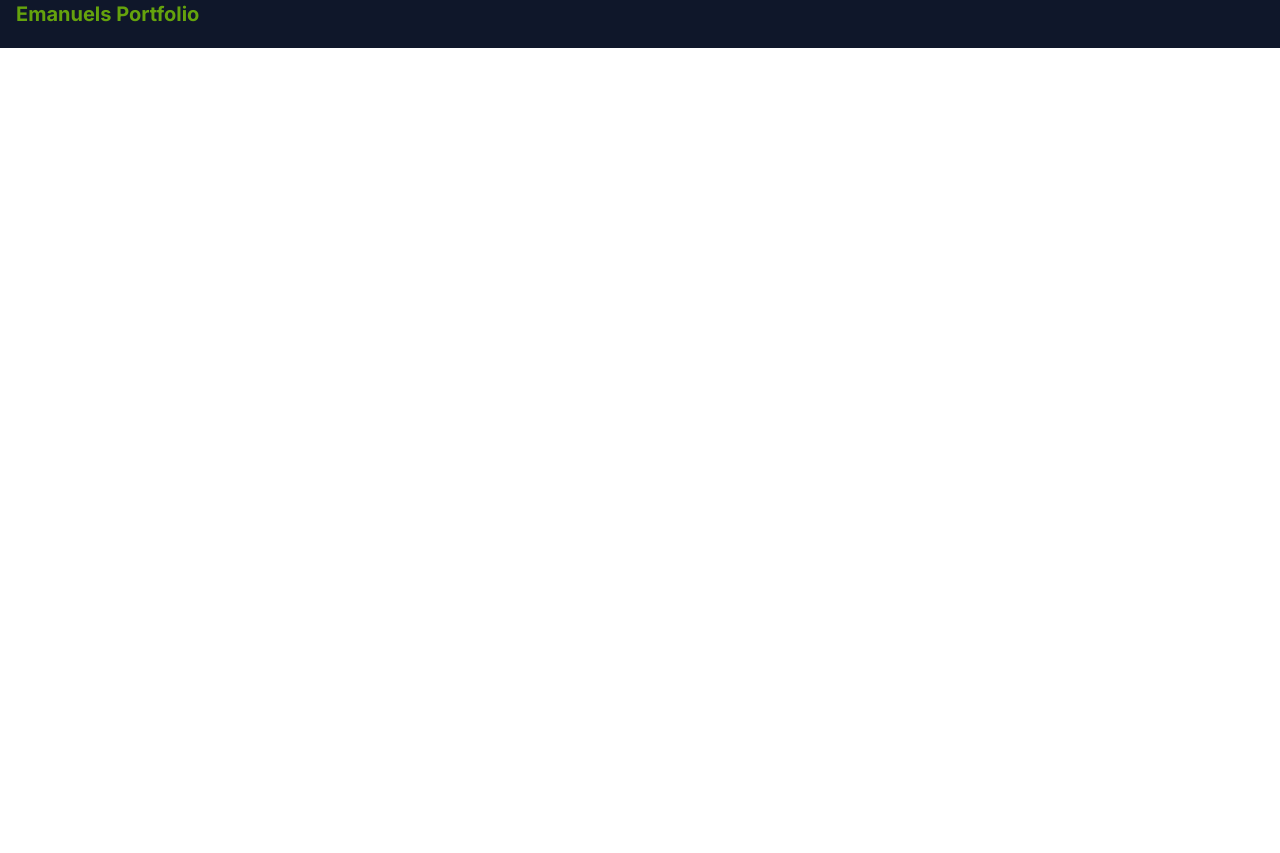
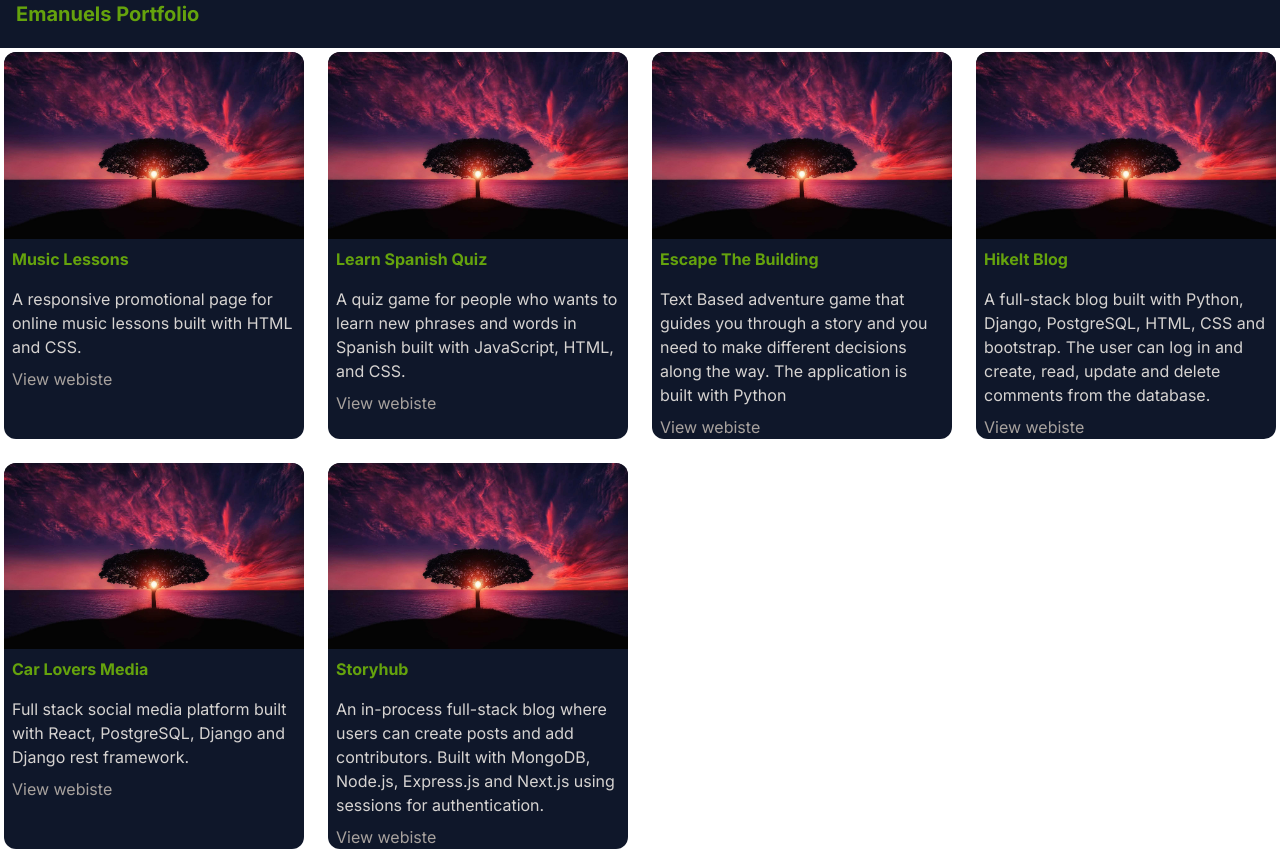
Before and after one commit to EmanuelGustafzon/portfolio, a Next.js app in the folder portfolio/: page / in a window 1280 px wide. Before the commit the page ends 800 px from the top, so only its background shows below. Built offline with nearby package versions, Linux system fonts and the light colour scheme.

Commit message:
add card for projects

```diff
--- a/portfolio/app/page.tsx
+++ b/portfolio/app/page.tsx
@@ -1,9 +1,24 @@
 import NavBar from '../components/NavBar'
+import Card from '../components/Card'
+import { projects } from '../portfolio-projects/projects'
+import { title } from 'process'
 
 export default function Home() {
+
+  projects?.map(project => {
+    console.log(project.title)
+  })
+
   return (
     <div>
       <NavBar/>
+      <div className='grid grid-cols-auto gap-4 sm:grid-cols-2 md:grid-cols-3 lg:grid-cols-4' >
+      {projects?.map( project => {
+       return (
+          <Card key={project.id} image={project.image} deployed={project.deployed} title={project.title} content={project.content}/>
+       )
+      })}
+       </div>
     </div>
   )
 }
--- /dev/null
+++ b/portfolio/components/Card.jsx
@@ -0,0 +1,17 @@
+'use client'
+import React from 'react'
+import Image from 'next/image'
+import Link from 'next/link'
+
+const Card = ({title, image, content, deployed}) => {
+  return (
+    <div className='h-auto bg-slate-900 rounded-xl overflow-hidden m-1'>
+      {image && <img src={image} alt={title} className='w-full object-cover' />}
+      <h2 className='text-lime-600 font-bold p-2'>{title}</h2>
+      <p className='text-stone-300 p-2'>{content}</p>
+      <a className='text-stone-400 hover:underline hover:text-lime-600 p-2' href={deployed} rel='noopener noreferrer' target='_blank'>View webiste</a>
+    </div>
+  )
+}
+
+export default Card
--- /dev/null
+++ b/portfolio/portfolio-projects/projects.js
@@ -0,0 +1,44 @@
+export const projects = [
+    {
+      id: 1,
+      title: 'Music Lessons',
+      image: '/images/tree.jpg',
+      content: 'A responsive promotional page for online music lessons built with HTML and CSS.',
+      deployed: 'https://emanuelgustafzon.github.io/Milestone-project-1-music-lessons'
+    },
+    {
+      id: 2,
+      title: 'Learn Spanish Quiz',
+      image: '/images/tree.jpg',
+      content: 'A quiz game for people who wants to learn new phrases and words in Spanish built with JavaScript, HTML, and CSS.',
+      deployed: 'https://emanuelgustafzon.github.io/Milestone-project-2-Quiz/',
+    },
+    {
+      id: 3,
+      title: 'Escape The Building',
+      image: '/images/tree.jpg',
+      content: 'Text Based adventure game that guides you through a story and you need to make different decisions along the way. The application is built with Python',
+      deployed: 'https://escape-the-building.herokuapp.com/',
+    },
+    {
+      id: 4,
+      title: 'HikeIt Blog',
+      image: '/images/tree.jpg',
+      content: 'A full-stack blog built with Python, Django, PostgreSQL, HTML, CSS and bootstrap. The user can log in and create, read, update and delete comments from the database.',
+      deployed: 'https://myhikeblog.herokuapp.com/',
+    },
+    {
+      id: 5,
+      title: 'Car Lovers Media',
+      image: '/images/tree.jpg',
+      content: 'Full stack social media platform built with React, PostgreSQL, Django and Django rest framework.',
+      deployed: 'https://autoloversmedia.herokuapp.com/',
+    },
+    {
+      id: 6,
+      title: 'Storyhub',
+      image: '/images/tree.jpg',
+      content: 'An in-process full-stack blog where users can create posts and add contributors. Built with MongoDB, Node.js, Express.js and Next.js using sessions for authentication.',
+      deployed: 'https://story-hub-ochre.vercel.app/',
+    },
+  ];
```
Also changed, not shown: portfolio/public/images/tree.jpg (added).
